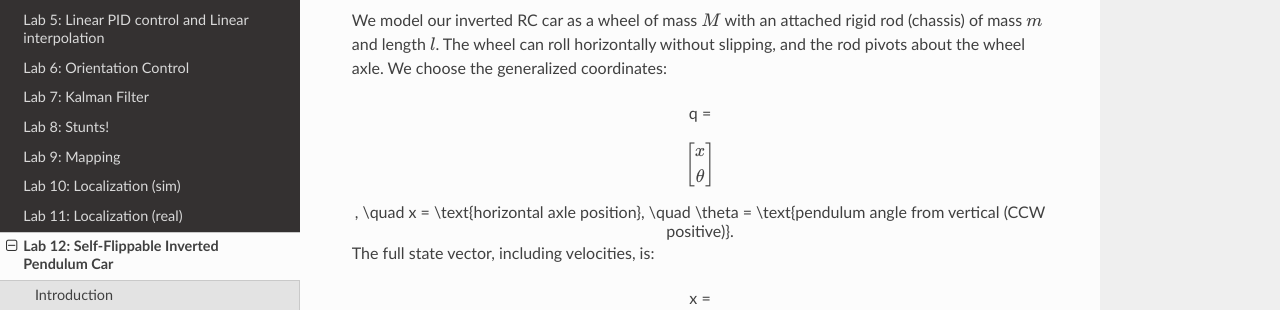
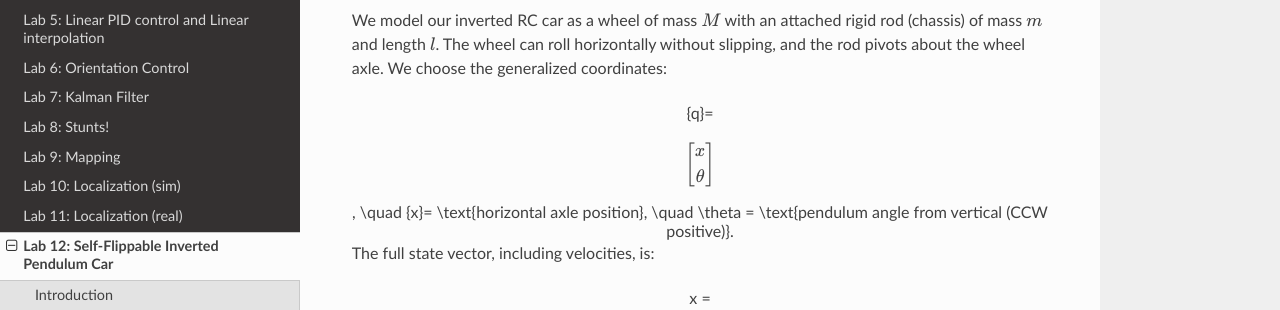
Before and after one commit to nskatti1/Fast-Robots, a Sphinx documentation site: the page built from docs/lab12.rst, in a window 1280 px wide and 900 px high, scrolled down 1341 px. Shown: the part 154-464 px from the top of the window. Built offline with Sphinx 7.4.7 and the Read the Docs theme 3.1.0, drawn with Linux system fonts in a browser that asks for light colours; pages that are not in the unit, such as notebooks, are missing from menus.

Commit message:
Update lab12.rst

```diff
--- a/docs/lab12.rst
+++ b/docs/lab12.rst
@@ -34,9 +34,9 @@ We model our inverted RC car as a wheel of mass :math:`M` with an attached rigid
 .. math::
    :nowrap:
 
-   q = \begin{bmatrix} x \\ \theta \end{bmatrix},
+   {q}= \begin{bmatrix} x \\ \theta \end{bmatrix},
    \quad
-   x = \text{horizontal axle position},
+   {x}= \text{horizontal axle position},
    \quad
    \theta = \text{pendulum angle from vertical (CCW positive)}.
 
```
